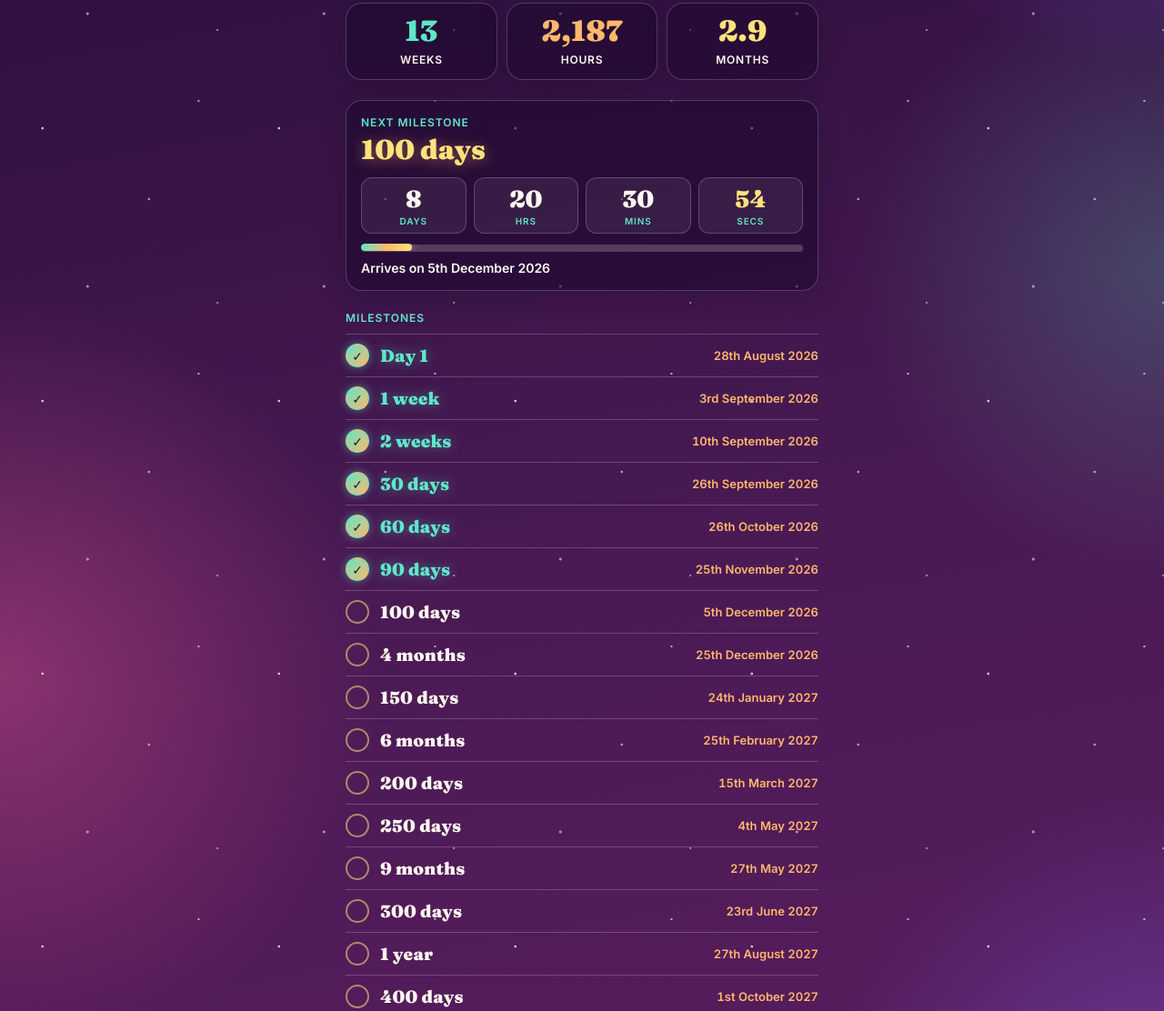
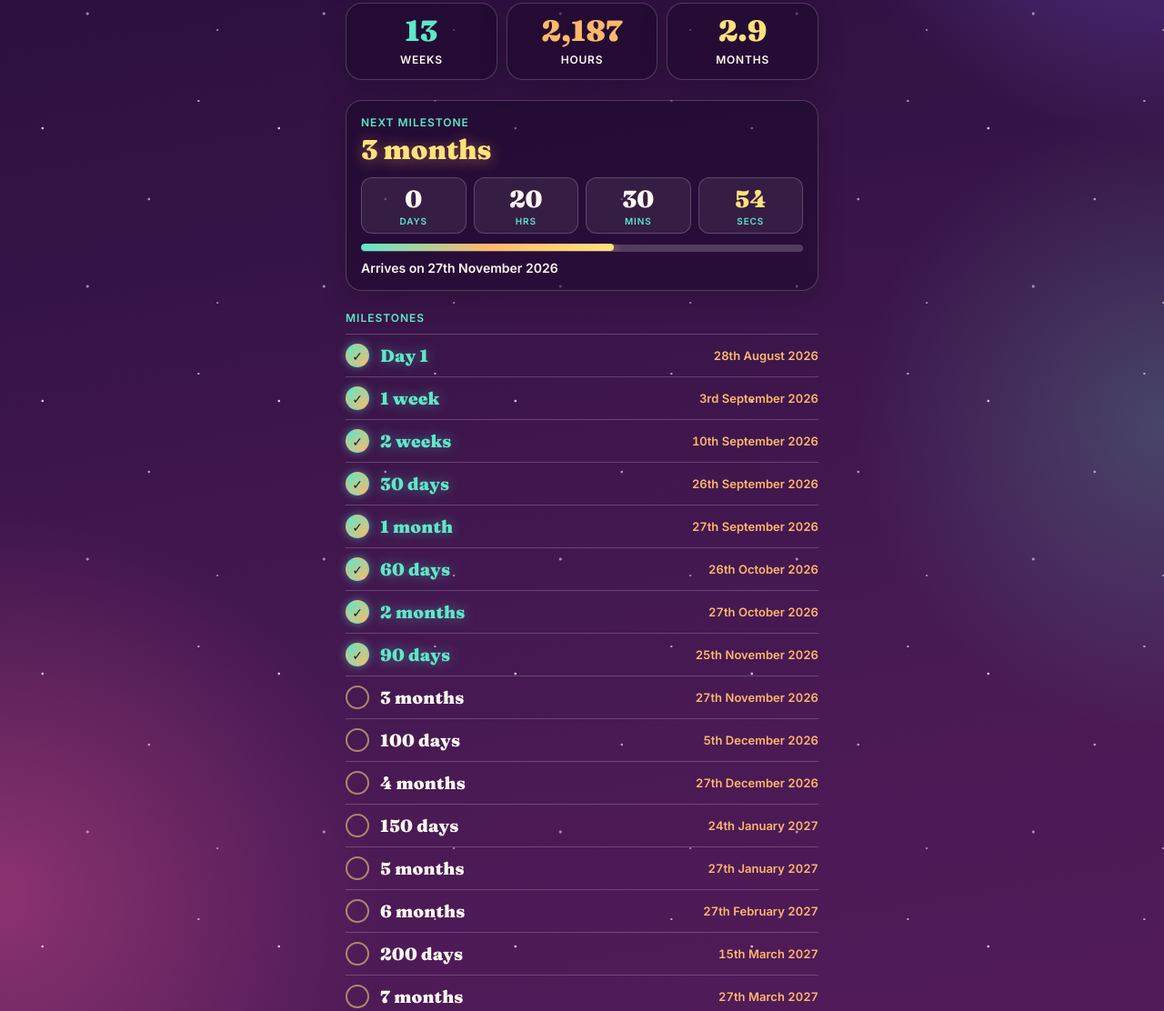
Before and after one commit to OllieHubWorx/MollysDays-, a plain HTML site: page index.html in a window 1280 px wide. Shown: the part 825-1937 px from the top of the page at 91% size. Drawn offline with Linux system fonts and the light colour scheme.

Commit message:
Every key milestone from the calendar, fix clock change and leap year dates
Co-Authored-By: Claude Opus 5.5 <noreply@anthropic.com>
Claude-Session: https://claude.ai/code/session_01KhGFbBEABv7Xj2odQCTvTb

```diff
--- a/index.html
+++ b/index.html
@@ -311,35 +311,20 @@
   var DAY = 86400000;
   var lastDays = -1;
 
-  var milestones = [
-    {d:1, name:'Day 1'},
-    {d:7, name:'1 week'},
-    {d:14, name:'2 weeks'},
-    {d:30, name:'30 days'},
-    {d:60, name:'60 days'},
-    {d:90, name:'90 days'},
-    {d:100, name:'100 days'},
-    {d:120, name:'4 months'},
-    {d:150, name:'150 days'},
-    {d:182, name:'6 months'},
-    {d:200, name:'200 days'},
-    {d:250, name:'250 days'},
-    {d:273, name:'9 months'},
-    {d:300, name:'300 days'},
-    {d:365, name:'1 year'},
-    {d:400, name:'400 days'},
-    {d:456, name:'15 months'},
-    {d:500, name:'500 days'},
-    {d:548, name:'18 months'},
-    {d:600, name:'600 days'},
-    {d:639, name:'21 months'},
-    {d:700, name:'700 days'},
-    {d:730, name:'2 years'},
-    {d:800, name:'800 days'},
-    {d:913, name:'30 months'},
-    {d:1000, name:'1,000 days'},
-    {d:1095, name:'3 years'}
-  ];
+  var milestones = (function(){
+    var list = [], seen = {};
+    function add(d, name){ if (!seen[d]) { seen[d] = 1; list.push({d:d, name:name}); } }
+    // month and year milestones land on the 27th, worked out from the calendar
+    var months = [[12,'1 year'],[24,'2 years'],[36,'3 years'],[1,'1 month'],[2,'2 months'],[3,'3 months'],[4,'4 months'],[5,'5 months'],[6,'6 months'],[7,'7 months'],[8,'8 months'],[9,'9 months'],[10,'10 months'],[11,'11 months'],[15,'15 months'],[18,'18 months'],[21,'21 months'],[30,'30 months']];
+    for (var i=0;i<months.length;i++){
+      var md = new Date(START.getFullYear(), START.getMonth() + months[i][0], START.getDate());
+      add(Math.round((md - START) / DAY), months[i][1]);
+    }
+    var ds = [[1,'Day 1'],[7,'1 week'],[14,'2 weeks'],[30,'30 days'],[60,'60 days'],[90,'90 days'],[100,'100 days'],[150,'150 days'],[200,'200 days'],[250,'250 days'],[300,'300 days'],[400,'400 days'],[500,'500 days'],[600,'600 days'],[700,'700 days'],[800,'800 days'],[900,'900 days'],[1000,'1,000 days']];
+    for (var j=0;j<ds.length;j++) add(ds[j][0], ds[j][1]);
+    list.sort(function(a,b){ return a.d - b.d; });
+    return list;
+  })();
 
   var messages = [
     ["Fall seven times, stand up eight.", "Japanese proverb"],
@@ -406,28 +391,29 @@
 
   // hand-picked quotes for milestone days, these override the daily one
   var milestoneQuotes = {
-    90: "90 days. A full season of choosing yourself. Let that sink in.",
-    100: ["Rock bottom became the solid foundation on which I rebuilt my life.", "J.K. Rowling"],
-    120: "4 months. This isn't a phase any more. It's who you are.",
-    150: ["I am not afraid of storms, for I am learning how to sail my ship.", "Louisa May Alcott"],
-    182: "6 months. Half a year of mornings you'll remember for the rest of your life.",
-    200: ["You must do the thing you think you cannot do.", "Eleanor Roosevelt"],
-    250: "250 days. You are proof that people really can change.",
-    273: "9 months. You didn't get lucky. You got strong.",
-    300: ["Our greatest glory is not in never falling, but in rising every time we fall.", "Oliver Goldsmith"],
-    365: "1 year. 365 mornings. 365 choices. Every one of them yours. Happy sober birthday.",
-    400: ["I can be changed by what happens to me. But I refuse to be reduced by it.", "Maya Angelou"],
-    456: "15 months. The woman who started this on day 1 would be in awe of you.",
-    500: "500 days. Let that number land. Every single one was earned.",
-    548: ["Don't count the days, make the days count.", "Muhammad Ali"],
-    600: "600 days of being fully present for your own life.",
-    639: ["Courage is grace under pressure.", "Ernest Hemingway"],
-    700: "700 days. Not perfect. Not finished. Unbreakable.",
-    730: "2 years. You rebuilt something most people never even attempt.",
-    800: ["Life shrinks or expands in proportion to one's courage.", "Anaïs Nin"],
-    913: "2 and a half years. This is simply who you are now.",
-    1000: "1,000 days. Four digits. Every single one of them yours.",
-    1095: "3 years. Look at the life you built. Look at who built it."
+    '3 months': "3 months. A whole season of mornings you'll remember. Look at you go.",
+    '90 days': "90 days. A full season of choosing yourself. Let that sink in.",
+    '100 days': ["Rock bottom became the solid foundation on which I rebuilt my life.", "J.K. Rowling"],
+    '4 months': "4 months. This isn't a phase any more. It's who you are.",
+    '150 days': ["I am not afraid of storms, for I am learning how to sail my ship.", "Louisa May Alcott"],
+    '6 months': "6 months. Half a year of mornings you'll remember for the rest of your life.",
+    '200 days': ["You must do the thing you think you cannot do.", "Eleanor Roosevelt"],
+    '250 days': "250 days. You are proof that people really can change.",
+    '9 months': "9 months. You didn't get lucky. You got strong.",
+    '300 days': ["Our greatest glory is not in never falling, but in rising every time we fall.", "Oliver Goldsmith"],
+    '1 year': "1 year. 365 mornings. 365 choices. Every one of them yours. Happy sober birthday.",
+    '400 days': ["I can be changed by what happens to me. But I refuse to be reduced by it.", "Maya Angelou"],
+    '15 months': "15 months. The woman who started this on day 1 would be in awe of you.",
+    '500 days': "500 days. Let that number land. Every single one was earned.",
+    '18 months': ["Don't count the days, make the days count.", "Muhammad Ali"],
+    '600 days': "600 days of being fully present for your own life.",
+    '21 months': ["Courage is grace under pressure.", "Ernest Hemingway"],
+    '700 days': "700 days. Not perfect. Not finished. Unbreakable.",
+    '2 years': "2 years. You rebuilt something most people never even attempt.",
+    '800 days': ["Life shrinks or expands in proportion to one's courage.", "Anaïs Nin"],
+    '30 months': "2 and a half years. This is simply who you are now.",
+    '1,000 days': "1,000 days. Four digits. Every single one of them yours.",
+    '3 years': "3 years. Look at the life you built. Look at who built it."
   };
 
   function ordinal(n){var s=['th','st','nd','rd'],v=n%100;return n+(s[(v-20)%10]||s[v]||s[0]);}
@@ -436,14 +422,18 @@
     return ordinal(d.getDate())+' '+m[d.getMonth()]+' '+d.getFullYear();
   }
   function el(id){return document.getElementById(id);}
+  function midnight(t){ return new Date(t.getFullYear(), t.getMonth(), t.getDate()); }
+  function dayIndex(t){ return Math.max(0, Math.round((midnight(t) - START) / DAY)); }
+  function mDate(d){ return new Date(START.getFullYear(), START.getMonth(), START.getDate() + d); }
 
   function render(){
     var now = new Date();
     var ms = now - START;
     if (ms < 0) ms = 0;
-    var days = Math.floor(ms / DAY);
-    var rem = ms - days*DAY;
-    var h = Math.floor(rem/3600000), m = Math.floor(rem%3600000/60000), s = Math.floor(rem%60000/1000);
+    var days = dayIndex(now);
+    var today0 = midnight(now), tomorrow0 = new Date(today0.getFullYear(), today0.getMonth(), today0.getDate() + 1);
+    var rem = Math.max(0, now - today0);
+    var h = now.getHours(), m = now.getMinutes(), s = now.getSeconds();
 
     if (!counting) el('days').textContent = days;
     el('daysLabel').textContent = days === 1 ? 'day' : 'days';
@@ -455,7 +445,7 @@
     if (now.getDate() < START.getDate()) mo--;
     if (mo < 0) mo = 0;
     var anchor = new Date(START.getFullYear(), START.getMonth()+mo, START.getDate());
-    var leftDays = Math.max(0, Math.floor((now - anchor)/DAY));
+    var leftDays = Math.max(0, Math.round((today0 - anchor)/DAY));
     var lw = Math.floor(leftDays/7), ld = leftDays%7;
     var nextAnchor = new Date(START.getFullYear(), START.getMonth()+mo+1, START.getDate());
     var monthLen = Math.round((nextAnchor - anchor)/DAY);
@@ -472,12 +462,12 @@
     var ring = el('ring'), C = 2*Math.PI*140;
     ring.setAttribute('stroke-dasharray', C);
     if (next){
-      var frac = (ms/DAY - prev) / (next.d - prev);
+      var frac = (days + rem / (tomorrow0 - today0) - prev) / (next.d - prev);
       frac = Math.max(0, Math.min(1, frac));
       ring.setAttribute('stroke-dashoffset', C*(1-frac));
       el('bar').style.width = (frac*100).toFixed(1)+'%';
       var left = next.d - days;
-      var when = new Date(START.getTime() + next.d*DAY);
+      var when = mDate(next.d);
       el('nextName').textContent = next.name;
       el('nextSub').textContent = 'Arrives on ' + fmtDate(when);
       var togo = Math.max(0, when - now), p2 = function(n){ return (n < 10 ? '0' : '') + n; };
@@ -503,12 +493,14 @@
       var html = '';
       for (var j=0;j<milestones.length;j++){
         var mm = milestones[j], done = days >= mm.d;
-        var dt = new Date(START.getTime() + mm.d*DAY);
+        var dt = mDate(mm.d);
         html += '<div class="mile'+(done?' done':'')+'"><div class="dot" style="animation-delay:'+(1+j*0.06).toFixed(2)+'s">'+(done?'&#10003;':'')+'</div>'+
                 '<div class="name">'+mm.name+'</div><div class="when">'+fmtDate(dt)+'</div></div>';
       }
       el('miles').innerHTML = html;
-      var mq = milestoneQuotes[days] || messages[days % messages.length], famous = typeof mq !== 'string';
+      var todayM = null;
+      for (var t=0;t<milestones.length;t++) if (milestones[t].d === days) todayM = milestones[t];
+      var mq = (todayM && milestoneQuotes[todayM.name]) || messages[days % messages.length], famous = typeof mq !== 'string';
       el('msg').textContent = famous ? mq[0] : mq;
       el('by').textContent = famous ? mq[1] : '';
       el('by').style.display = famous ? 'block' : 'none';
@@ -560,8 +552,8 @@
     }
   }
   function showMilestone(m){
-    var when = new Date(START.getTime() + m.d*DAY);
-    var isToday = Math.floor((new Date() - START) / DAY) === m.d;
+    var when = mDate(m.d);
+    var isToday = dayIndex(new Date()) === m.d;
     el('celeM').textContent = m.name;
     el('celeD').textContent = isToday ? 'Reached today' : 'Reached on ' + fmtDate(when);
     var q = ["I’ve seen how hard you’ve worked for every one of these days. I’m so fucking proud of you Molly. You’re the strongest person I know. ❤️", "Ollie"];
@@ -626,7 +618,7 @@
     el('write').value = '';
   }
   el('sosOpen').onclick = function(){
-    var d = Math.max(0, Math.floor((new Date() - START) / DAY));
+    var d = dayIndex(new Date());
     el('sosBig').textContent = d + (d === 1 ? ' day' : ' days');
     el('write').value = '';
     for (var k=0;k<gs.length;k++) gs[k].classList.remove('done');
@@ -645,7 +637,7 @@
 
   var reduce = false;
   try { reduce = matchMedia('(prefers-reduced-motion: reduce)').matches; } catch(e){}
-  var target = Math.max(0, Math.floor((new Date() - START) / DAY));
+  var target = dayIndex(new Date());
   var hit = null;
   for (var q=0;q<milestones.length;q++) if (milestones[q].d === target) hit = milestones[q];
 
@@ -684,7 +676,7 @@
   var hiddenAt = 0;
   function freshen(){
     var away = hiddenAt ? Date.now() - hiddenAt : 0;
-    var dayNow = Math.floor((new Date() - START) / DAY);
+    var dayNow = dayIndex(new Date());
     if (away > 30*60000 || (lastDays !== -1 && dayNow !== lastDays)) location.reload();
     else render();
   }
```
